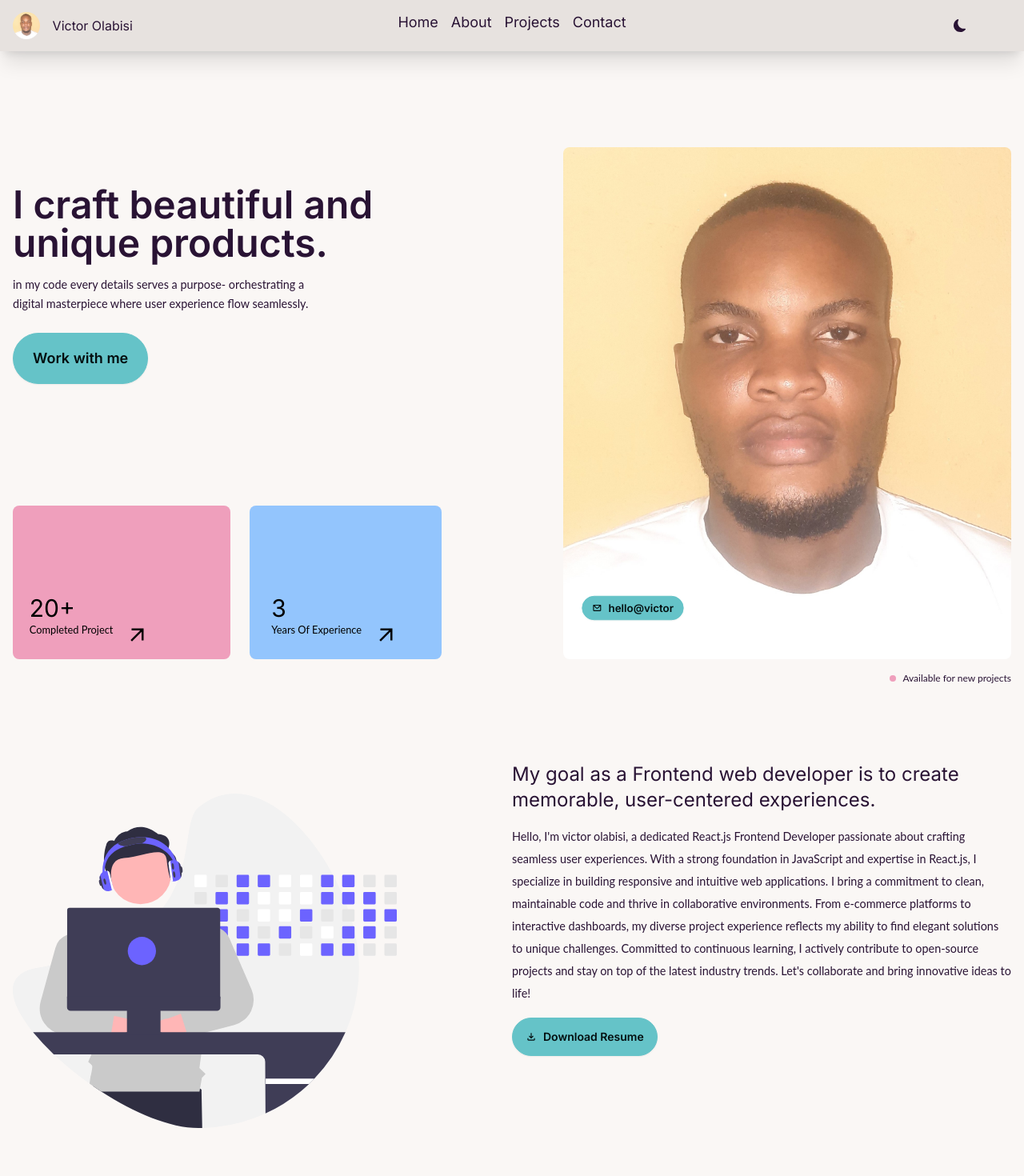
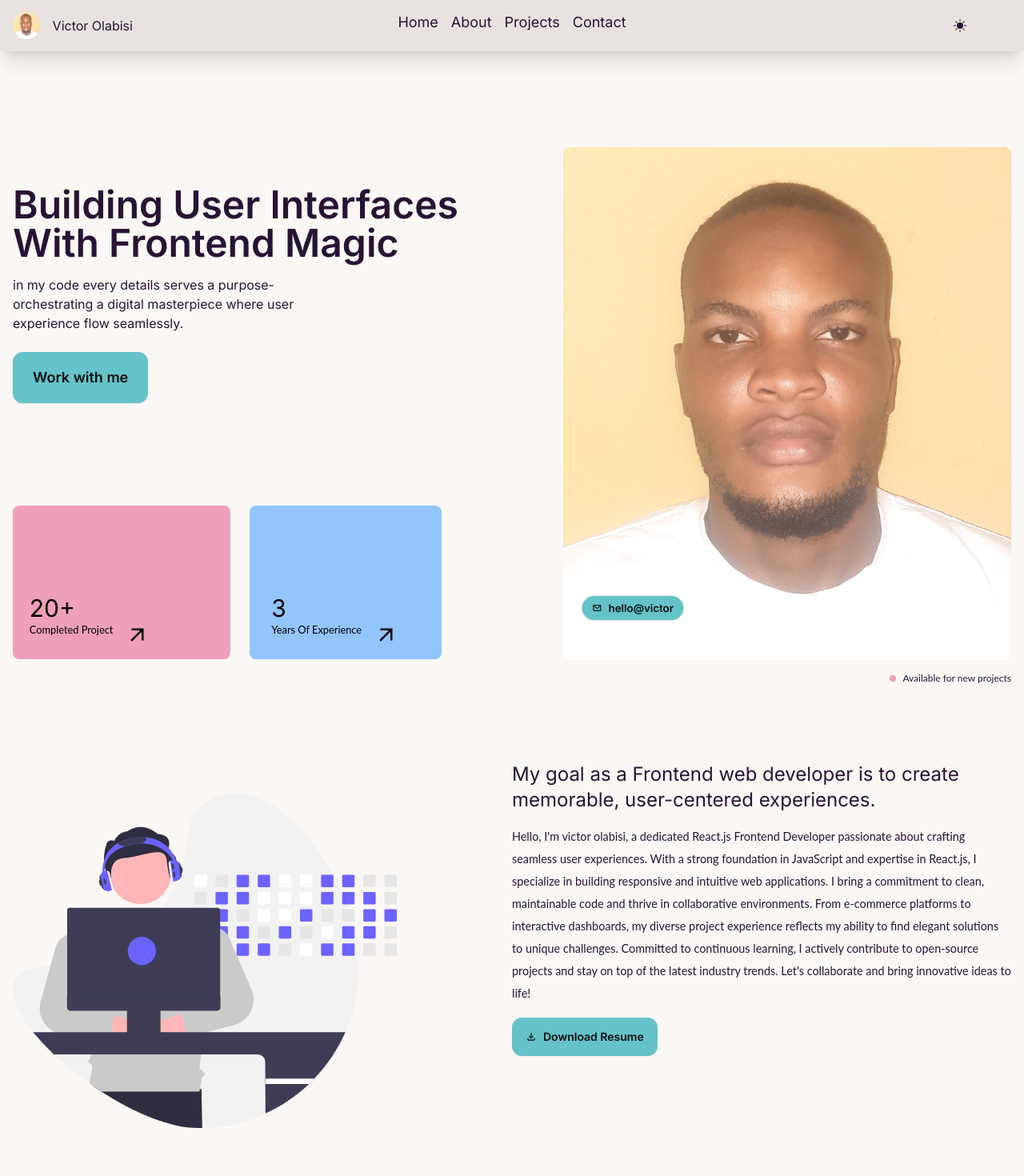
Before and after one commit to vtechwise/reactjs-portfolio, a React (Vite) app: page / in a window 1280 px wide. Shown: the top 1470 px of the page at 80% size. Built offline with nearby package versions, Linux system fonts and the light colour scheme; some icons are missing.

Commit message:
layout adjustment

```diff
--- a/src/component/FeaturedProject.jsx
+++ b/src/component/FeaturedProject.jsx
@@ -21,7 +21,7 @@ const FeaturedProject = () => {
         {" "}
         <Link
           to={"/projects"}
-          className="btn btn-primary rounded-full capitalize mt-8"
+          className="btn btn-primary rounded-xl capitalize mt-8"
         >
           {" "}
           View all works
--- a/src/component/Hero.jsx
+++ b/src/component/Hero.jsx
@@ -35,21 +35,24 @@ const Hero = () => {
         </div>
         <div className=" text-center md:text-left sm:order-first flex flex-col mt-12 justify-between gap-y-24">
           <div className="">
-            <h1 className="text-3xl  md:text-5xl  font-semibold max-w-xl">
-              I craft beautiful and unique products.
+            <h1 className="text-3xl  md:text-5xl  font-semibold max-w-xl capitalize">
+              building user interfaces with frontend magic
             </h1>
-            <p className="mt-4 leading-6 max-w-[25rem] ">
-              in my code every details serves a purpose- orchestrating a
-              digital masterpiece where user experience flow seamlessly.{" "}
-            </p>
+            <h4 className="mt-4 leading-6 max-w-[25rem] ">
+              in my code every details serves a purpose- orchestrating a digital
+              masterpiece where user experience flow seamlessly.{" "}
+            </h4>
             <Link to={"/contact"}>
-              <button className="btn mt-6 btn-primary  rounded-full text-md  md:btn-lg ">
+              <button className="btn mt-6 btn-primary  rounded-xl text-md  md:btn-lg  ">
                 Work with me
               </button>
             </Link>
           </div>
           <div className="mb-8 flex gap-x-6 justify-center md:justify-start ">
-            <Link to={'/projects'} className=" h-[7.5rem] max-w--[15rem] md:h-[12rem] md:w-[17rem] bg-secondary rounded-lg flex flex-col justify-end  px-[1.3rem] mdpx-[1.7rem] pb-[1rem] text-black group">
+            <Link
+              to={"/projects"}
+              className=" h-[7.5rem] max-w--[15rem] md:h-[12rem] md:w-[17rem] bg-secondary rounded-lg flex flex-col justify-end  px-[1.3rem] mdpx-[1.7rem] pb-[1rem] text-black group"
+            >
               <h4 className="text-3xl">20+</h4>
               <p className="capitalize  flex gap-x-4 items-start text-[0.8rem]">
                 completed project{" "}
@@ -58,7 +61,10 @@ const Hero = () => {
                 </span>
               </p>
             </Link>
-            <Link to={'/about'} className=" h-[7.5rem] max-w-[15rem] md:h-[12rem] md:w-[17rem] bg-blue-300 flex flex-col justify-end px-[1.3rem] md:px-[1.7rem] pb-[1rem] text-black rounded-lg group">
+            <Link
+              to={"/about"}
+              className=" h-[7.5rem] max-w-[15rem] md:h-[12rem] md:w-[17rem] bg-blue-300 flex flex-col justify-end px-[1.3rem] md:px-[1.7rem] pb-[1rem] text-black rounded-lg group"
+            >
               <h4 className="text-3xl">3</h4>
               <p className="capitalize  flex  gap-x-4 items-start text-[0.8rem] ">
                 years of experience{" "}
@@ -96,7 +102,7 @@ const Hero = () => {
             to life!{" "}
           </p>
           <a href={resumeUrl}>
-            <button className="btn btn-primary rounded-full">
+            <button className="btn btn-primary rounded-xl">
               <span>
                 <MdOutlineFileDownload />
               </span>
--- a/src/component/NavBar.jsx
+++ b/src/component/NavBar.jsx
@@ -67,8 +67,8 @@ const NavBar = () => {
         <div className="navbar-end">
           <label className="swap swap-rotate">
             <input type="checkbox" onChange={toggleTheme} />
-            <BsSunFill className="swap-on h-4 w-4" />
-            <BsMoonFill className="swap-off h-4 w-4" />
+            <BsMoonFill className="swap-on h-4 w-4" />
+            <BsSunFill className="swap-off h-4 w-4" />
           </label>
           <label htmlFor="my-drawer" className="drawer-button lg:hidden ml-8">
             <FaBarsStaggered className="h-6 w-6 " />
--- a/src/index.css
+++ b/src/index.css
@@ -11,7 +11,9 @@
 body {
     font-family: 'inter',sans-serif;
 }
-
+button {
+    transition: all 0.9s linear;
+}
 
 p {
     font-family: 'lato', sans-serif;
--- a/src/pages/Landing.jsx
+++ b/src/pages/Landing.jsx
@@ -68,7 +68,7 @@ const Landing = () => {
                 >
                   <Link
                     to={"/contact"}
-                    className="btn-primary btn btn-md  mt-6 text-center  rounded-full text-lg "
+                    className="btn-primary btn btn-md  mt-6 text-center  rounded-xl text-lg "
                   >
                     contact us
                   </Link>
```
